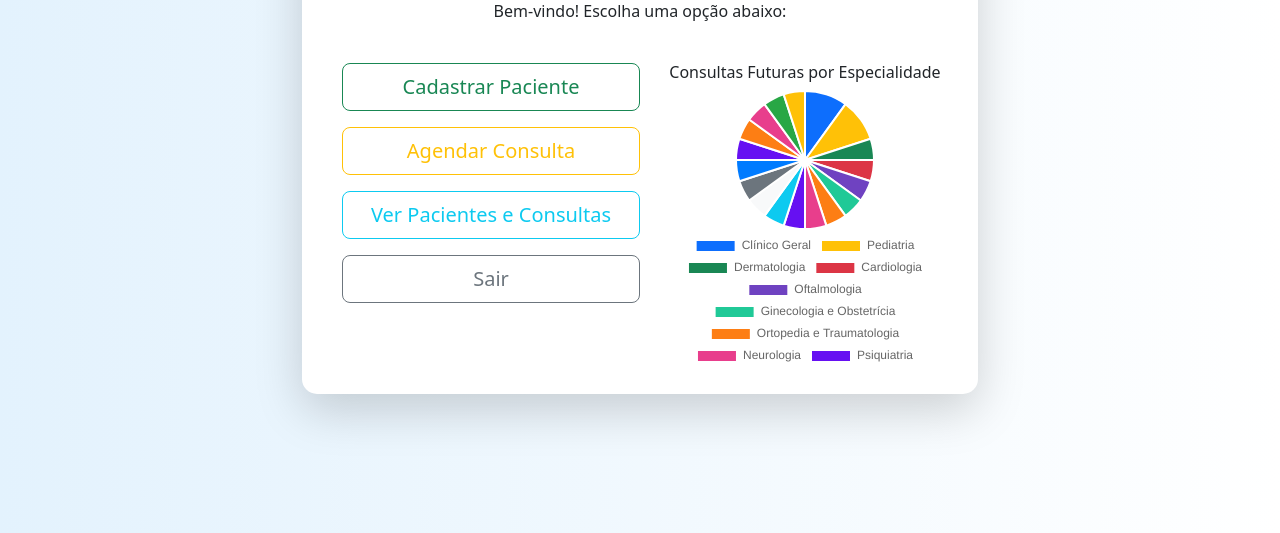
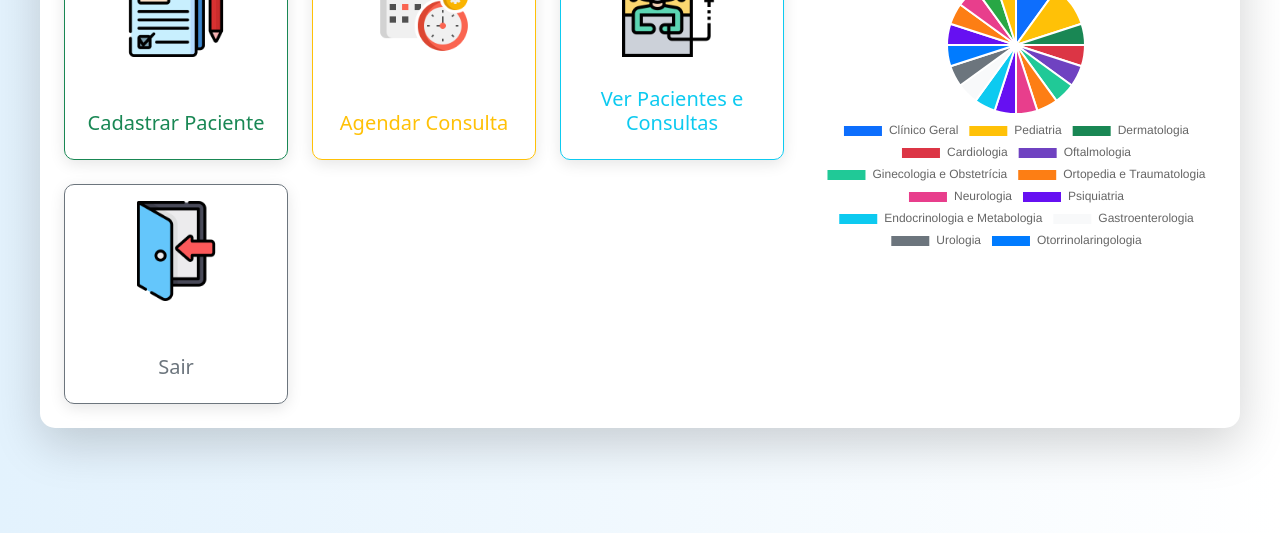
Before and after one commit to emanuelnn/SGHSS, a plain HTML site: page dashboard.html in a window 1280 px wide. Shown: the part 267-800 px from the top of the page. Drawn offline with nearby package versions, Linux system fonts and the light colour scheme.

Commit message:
Commit de alterações no estilo e CSS geral

```diff
--- a/dashboard.html
+++ b/dashboard.html
@@ -6,25 +6,55 @@
   <title>SGHSS - Dashboard</title>
   <link href="https://cdn.jsdelivr.net/npm/bootstrap@5.3.2/dist/css/bootstrap.min.css" rel="stylesheet" />
   <link rel="stylesheet" href="style.css">
+  <style>
+    body {
+      background-color: #f8f9fa;
+      min-height: 100vh;
+      display: flex;
+      align-items: center;
+      justify-content: center;
+      padding: 30px;
+    }
+  </style>
 </head>
 <body>
-  <div class="container mt-5">
-    <div class="card p-4 shadow-lg">
-      <h2 class="text-center text-primary mb-3">Painel SGHSS</h2>
-      <p class="text-center">Bem-vindo! Escolha uma opção abaixo:</p>
+  <div class="card p-4 shadow-lg dashboard-card">
+    <h2 class="text-center text-primary mb-3">Painel SGHSS</h2>
 
-      <div class="dashboard-row mt-4">
-        <div class="dashboard-buttons d-grid gap-3 px-3">
-          <a href="cadastro.html" class="btn btn-outline-success btn-lg">Cadastrar Paciente</a>
-          <a href="agendamento.html" class="btn btn-outline-warning btn-lg">Agendar Consulta</a>
-          <a href="consultas.html" class="btn btn-outline-info btn-lg">Ver Pacientes e Consultas</a>
-          <a href="index.html" class="btn btn-outline-secondary btn-lg">Sair</a>
-        </div>
+    <div class="dashboard-main mt-4">
+      <div class="dashboard-options">
+        <a href="cadastro.html" class="text-decoration-none">
+          <div class="option-card border border-success">
+            <div class="option-img" style="background-image: url('img/cadastro.png');"></div>
+            <h5 class="text-success">Cadastrar Paciente</h5>
+          </div>
+        </a>
 
-        <div class="chart-container mt-4 mt-md-0">
-          <h6 class="text-center mb-2">Consultas Futuras por Especialidade</h6>
-          <canvas id="graficoPizza"></canvas>
-        </div>
+        <a href="agendamento.html" class="text-decoration-none">
+          <div class="option-card border border-warning">
+            <div class="option-img" style="background-image: url('img/agendamento.png');"></div>
+            <h5 class="text-warning">Agendar Consulta</h5>
+          </div>
+        </a>
+
+        <a href="consultas.html" class="text-decoration-none">
+          <div class="option-card border border-info">
+            <div class="option-img" style="background-image: url('img/paciente.png');"></div>
+            <h5 class="text-info">Ver Pacientes e Consultas</h5>
+          </div>
+        </a>
+
+        <a href="index.html" class="text-decoration-none">
+          <div class="option-card border border-secondary">
+            <div class="option-img" style="background-image: url('img/sair.png');"></div>
+            <h5 class="text-secondary">Sair</h5>
+          </div>
+        </a>
+      </div>
+
+      <div class="chart-container mt-5 mt-md-0">
+        <h6 class="text-center mb-3">Consultas Futuras por Especialidade</h6>
+        <canvas id="graficoPizza"></canvas>
       </div>
     </div>
   </div>
--- a/style.css
+++ b/style.css
@@ -1,71 +1,50 @@
-body
-{
-  background: linear-gradient(to right, #e3f2fd, #ffffff);
+body {
+  background: linear-gradient(to right, #e3f2fd, #fff);
   min-height: 100vh;
+  margin: 0;
   display: flex;
   align-items: center;
   justify-content: center;
+}
+
+.container {
+  margin: 50px auto;
+  padding: 0 15px;
+  max-width: 1200px;
+}
+
+.card, .login-card {
+  border: none;
+  border-radius: 15px;
+  box-shadow: 0 4px 12px rgba(0, 0, 0, 0.1);
 }
 
 .login-card {
   max-width: 400px;
   width: 100%;
   padding: 2rem;
-  border-radius: 15px;
-  box-shadow: 0 0 25px rgba(0, 0, 0, 0.1);
 }
-.form-icon {
+
+.form-icon, .header-icon {
   font-size: 3rem;
-  color: #0d6efd;
+  color: #007bff;
   margin-bottom: 10px;
 }
 
-.container {
-  margin-top: 50px;
-  max-width: 700px;
+.success {
+  color: green;
+  font-weight: bold;
+  text-align: center;
+  margin-top: 1rem;
 }
 
-.card
-{
-  border: none;
-  border-radius: 15px;
-  box-shadow: 0 4px 12px rgba(0, 0, 0, 0.1);
-}
-.dashboard-row {
-  display: flex;
-  flex-wrap: wrap;
-  justify-content: space-between;
-  align-items: flex-start;
-}
-.dashboard-buttons {
-  flex: 1;
-  min-width: 250px;
-}
-.chart-container {
-  flex: 1;
-  max-width: 350px;
-  min-width: 280px;
-  margin: 0 auto;
-}
-canvas {
-  max-height: 280px;
-}
-
-.scroll-box
-{
+.scroll-box {
   max-height: 400px;
   overflow-y: auto;
 }
 
-.success {
-  color: green;
-  margin-top: 1rem;
-  font-weight: bold;
-  text-align: center;
-}
-
 .nav-tabs .nav-link.active {
-  background-color: #f8f9fa;
+  background: #f8f9fa;
   border-color: #dee2e6 #dee2e6 #fff;
 }
 
@@ -73,11 +52,85 @@ canvas {
   background-color: #007bff;
   border-color: #007bff;
 }
+
 .btn-primary:hover {
   background-color: #0056b3;
   border-color: #0056b3;
 }
-.header-icon {
-  font-size: 3rem;
-  color: #007bff;
+
+/* DASHBOARD */
+
+.dashboard-row {
+  display: flex;
+  flex-direction: row;
+  gap: 2rem;
+  align-items: stretch;
 }
+
+.dashboard-buttons {
+  display: flex;
+  flex-direction: row;
+  gap: 1.5rem;
+}
+
+.dashboard-card {
+  width: 100%;
+  max-width: 1200px;
+}
+
+.option-card {
+  height: 220px;
+  display: flex;
+  flex-direction: column;
+  justify-content: space-between;
+  padding: 1rem;
+  border-radius: 10px;
+  text-align: center;
+  box-shadow: 0 4px 15px rgba(0, 0, 0, 0.1);
+  transition: transform 0.2s;
+}
+
+.option-card:hover {
+  transform: scale(1.03);
+}
+
+.option-img {
+  width: 100%;
+  height: 100px;
+  margin-bottom: 10px;
+  border-radius: 5px;
+  background: center / contain no-repeat;
+}
+
+.chart-container {
+  flex: 1;
+  flex-shrink: 0;
+  min-width: 280px;
+  max-width: 400px;
+}
+
+canvas {
+  max-height: 280px;
+}
+
+.dashboard-options {
+  display: grid;
+  grid-template-columns: repeat(auto-fit, minmax(200px, 1fr));
+  gap: 1.5rem;
+  flex: 1;
+}
+
+@media (max-width: 768px) {
+  .dashboard-row {
+    flex-direction: column;
+    align-items: stretch;
+  }
+}
+
+@media (min-width: 768px) {
+  .dashboard-main {
+    display: flex;
+    gap: 2rem;
+    align-items: flex-start;
+  }
+}
```
Also changed, not shown: img/agendamento.png (added), img/cadastro.png (added), img/paciente.png (added), img/sair.png (added).
